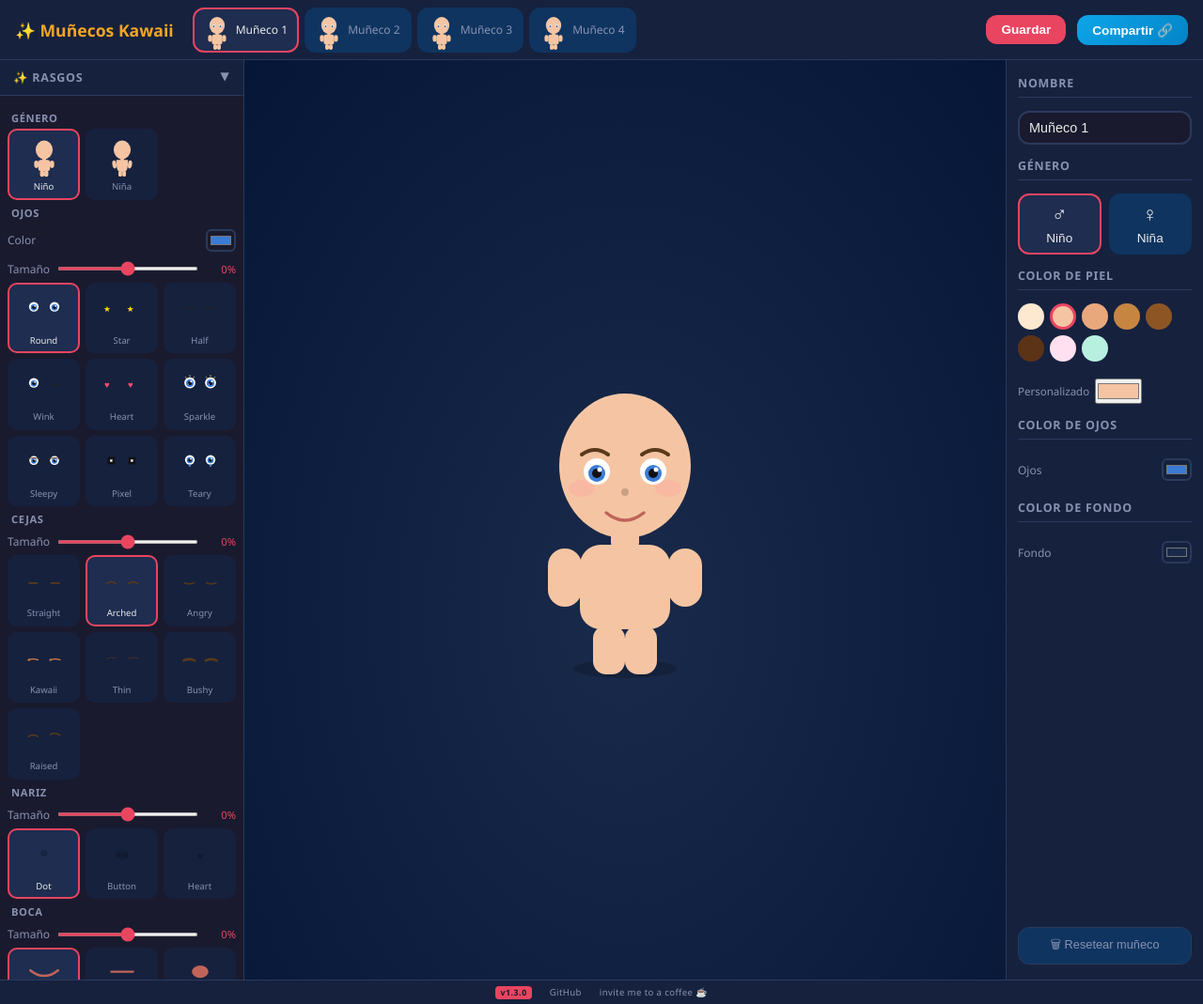
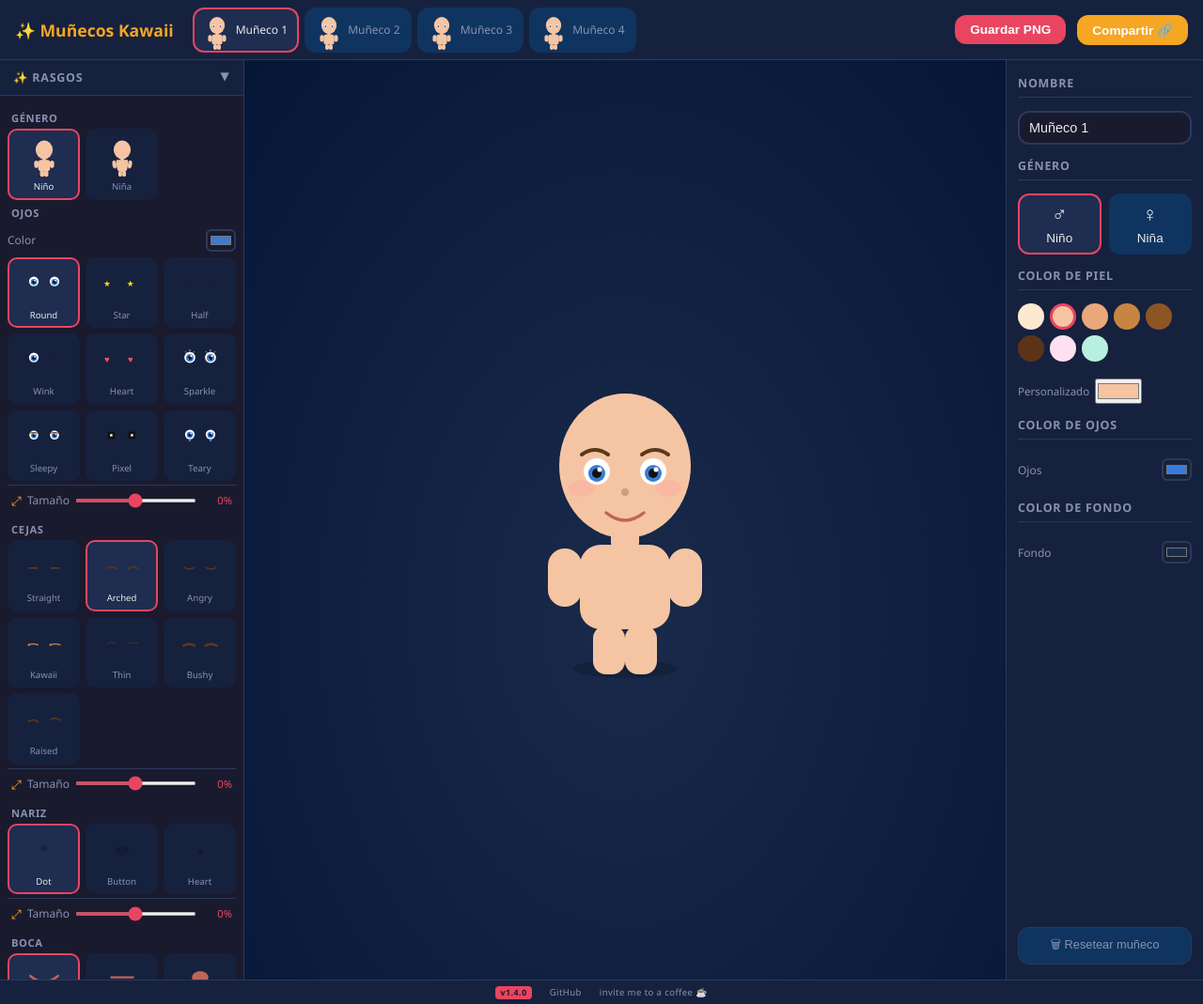
Before and after one commit to davic80/munecos-kawaii, a Flask app: page / in a window 1280 px wide. Shown: the whole page at 94% size. Run offline with Flask 3, Linux system fonts and the light colour scheme; some libraries are stand-ins or nearby versions.

Commit message:
feat: v1.4.0 — PNG export, robust share, visible sliders
- btn-save now exports the doll as a PNG download (480px, bg included)
  using XMLSerializer + canvas; shows '¡Descargado!' feedback
- shareDoll() uses clipboard API with textarea execCommand fallback;
  shows a slide-up toast notification instead of changing button text
- Scale sliders moved below item grid with border separator + ⤢ icon
  so they are easy to find per-subsection
- btn-share style: flat --accent2 color matching header button style
- Add .toast / .toast-error CSS with slide-up animation
- Bump footer to v1.4.0; update CHANGELOG

```diff
--- a/app/templates/index.html
+++ b/app/templates/index.html
@@ -15,7 +15,7 @@
   <div class="slots" id="slots">
     <!-- Slot tabs generated by JS -->
   </div>
-  <button class="btn-save" id="btn-save">Guardar</button>
+  <button class="btn-save" id="btn-save">Guardar PNG</button>
   <button class="btn-share" id="btn-share">Compartir &#128279;</button>
 </header>
 
@@ -95,7 +95,7 @@
 
 <!-- ====== FOOTER ====== -->
 <div class="footer-bar">
-  <span class="footer-version">v1.3.0</span>
+  <span class="footer-version">v1.4.0</span>
   <span class="footer-sep">·</span>
   <a href="https://github.com/davic80/munecos-kawaii"
      target="_blank" rel="noopener" class="footer-link">GitHub</a>
--- a/static/app.js
+++ b/static/app.js
@@ -976,27 +976,6 @@ function buildPanel() {
         body.appendChild(colorRow);
       }
 
-      // Scale slider for this sub-category
-      if (sub.scaleField) {
-        const curVal = doll[sub.scaleField] || 0;
-        const scaleRow = document.createElement('div');
-        scaleRow.className = 'scale-row';
-        scaleRow.innerHTML = `
-          <label>Tamaño</label>
-          <input type="range" min="-50" max="50" step="1" value="${curVal}" id="scl-${sub.cat}"/>
-          <span class="scale-val" id="scl-val-${sub.cat}">${curVal > 0 ? '+' : ''}${curVal}%</span>`;
-        const inp = scaleRow.querySelector('input');
-        const lbl = scaleRow.querySelector('.scale-val');
-        inp.addEventListener('input', e => {
-          const v = parseInt(e.target.value, 10);
-          doll[sub.scaleField] = v;
-          lbl.textContent = `${v > 0 ? '+' : ''}${v}%`;
-          saveCollection();
-          renderDoll(document.getElementById('doll-layers'), doll);
-        });
-        body.appendChild(scaleRow);
-      }
-
       // Item grid
       const grid = document.createElement('div');
       grid.className = 'item-grid';
@@ -1017,6 +996,28 @@ function buildPanel() {
       });
 
       body.appendChild(grid);
+
+      // Scale slider for this sub-category (below the item grid)
+      if (sub.scaleField) {
+        const curVal = doll[sub.scaleField] || 0;
+        const scaleRow = document.createElement('div');
+        scaleRow.className = 'scale-row';
+        scaleRow.innerHTML = `
+          <span class="scale-icon">⤢</span>
+          <label>Tamaño</label>
+          <input type="range" min="-50" max="50" step="1" value="${curVal}" id="scl-${sub.cat}"/>
+          <span class="scale-val" id="scl-val-${sub.cat}">${curVal > 0 ? '+' : ''}${curVal}%</span>`;
+        const inp = scaleRow.querySelector('input');
+        const lbl = scaleRow.querySelector('.scale-val');
+        inp.addEventListener('input', e => {
+          const v = parseInt(e.target.value, 10);
+          doll[sub.scaleField] = v;
+          lbl.textContent = `${v > 0 ? '+' : ''}${v}%`;
+          saveCollection();
+          renderDoll(document.getElementById('doll-layers'), doll);
+        });
+        body.appendChild(scaleRow);
+      }
     });
 
     acc.appendChild(hdr);
@@ -1114,17 +1115,109 @@ function buildPreviewSvg(cat, value, d) {
 function capitalize(s) { return s.charAt(0).toUpperCase() + s.slice(1); }
 
 /* ---------- INIT ---------- */
+// ===== EXPORT PNG =====
+function exportPng() {
+  const btn = document.getElementById('btn-save');
+  btn.textContent = 'Exportando...';
+  btn.disabled = true;
+
+  // Get the SVG element from the doll layers
+  const svgEl = document.querySelector('#doll-layers svg');
+  if (!svgEl) {
+    btn.textContent = 'Guardar PNG';
+    btn.disabled = false;
+    return;
+  }
+
+  const SIZE = 480; // 2× the viewBox width for a crisp export
+  const clone = svgEl.cloneNode(true);
+  clone.setAttribute('width', SIZE);
+  clone.setAttribute('height', Math.round(SIZE * 340 / 240));
+  clone.setAttribute('xmlns', 'http://www.w3.org/2000/svg');
+
+  // Inline the background color so the PNG isn't transparent
+  const bgColor = doll.bgColor || '#1a2a4a';
+  const bgDark = darken(bgColor, 20);
+  const bgRect = document.createElementNS('http://www.w3.org/2000/svg', 'rect');
+  bgRect.setAttribute('width', '240');
+  bgRect.setAttribute('height', '340');
+  bgRect.setAttribute('fill', bgColor);
+  clone.insertBefore(bgRect, clone.firstChild);
+
+  const svgStr = new XMLSerializer().serializeToString(clone);
+  const svgBlob = new Blob([svgStr], { type: 'image/svg+xml;charset=utf-8' });
+  const url = URL.createObjectURL(svgBlob);
+
+  const img = new Image();
+  img.onload = () => {
+    const canvas = document.createElement('canvas');
+    canvas.width  = SIZE;
+    canvas.height = Math.round(SIZE * 340 / 240);
+    const ctx = canvas.getContext('2d');
+    ctx.drawImage(img, 0, 0);
+    URL.revokeObjectURL(url);
+
+    canvas.toBlob(blob => {
+      const a = document.createElement('a');
+      a.href = URL.createObjectURL(blob);
+      a.download = `${(doll.name || 'muneco').replace(/\s+/g, '_')}.png`;
+      a.click();
+      URL.revokeObjectURL(a.href);
+      btn.textContent = '¡Descargado!';
+      btn.disabled = false;
+      setTimeout(() => btn.textContent = 'Guardar PNG', 2000);
+    }, 'image/png');
+  };
+  img.onerror = () => {
+    URL.revokeObjectURL(url);
+    btn.textContent = 'Guardar PNG';
+    btn.disabled = false;
+  };
+  img.src = url;
+}
+
 // ===== URL SHARING =====
+function copyToClipboard(text) {
+  if (navigator.clipboard && navigator.clipboard.writeText) {
+    return navigator.clipboard.writeText(text).then(() => true).catch(() => false);
+  }
+  return new Promise(resolve => {
+    const ta = document.createElement('textarea');
+    ta.value = text;
+    ta.style.cssText = 'position:fixed;top:-9999px;left:-9999px;opacity:0;';
+    document.body.appendChild(ta);
+    ta.focus();
+    ta.select();
+    let ok = false;
+    try { ok = document.execCommand('copy'); } catch (_) {}
+    document.body.removeChild(ta);
+    resolve(ok);
+  });
+}
+
+function showToast(msg, isError) {
+  let toast = document.getElementById('toast');
+  if (!toast) {
+    toast = document.createElement('div');
+    toast.id = 'toast';
+    document.body.appendChild(toast);
+  }
+  toast.textContent = msg;
+  toast.className = 'toast' + (isError ? ' toast-error' : '') + ' show';
+  clearTimeout(toast._t);
+  toast._t = setTimeout(() => toast.classList.remove('show'), 2500);
+}
+
 function shareDoll() {
   const json = JSON.stringify(doll);
   const compressed = LZString.compressToEncodedURIComponent(json);
   const url = `${location.origin}${location.pathname}#d=${compressed}`;
-  const btn = document.getElementById('btn-share');
-  navigator.clipboard.writeText(url).then(() => {
-    btn.textContent = '¡Copiado!';
-    setTimeout(() => btn.textContent = 'Compartir 🔗', 2000);
-  }).catch(() => {
-    prompt('Copia esta URL:', url);
+  copyToClipboard(url).then(ok => {
+    if (ok) {
+      showToast('¡URL copiada al portapapeles! 🔗');
+    } else {
+      prompt('Copia esta URL:', url);
+    }
   });
 }
 
@@ -1160,13 +1253,8 @@ document.addEventListener('DOMContentLoaded', () => {
     updateSlotTabs();
   });
 
-  // Save button
-  document.getElementById('btn-save').addEventListener('click', () => {
-    saveCollection();
-    const btn = document.getElementById('btn-save');
-    btn.textContent = 'Guardado!';
-    setTimeout(() => btn.textContent = 'Guardar', 1500);
-  });
+  // Save/export PNG button
+  document.getElementById('btn-save').addEventListener('click', exportPng);
 
   // Share button
   document.getElementById('btn-share').addEventListener('click', shareDoll);
--- a/static/style.css
+++ b/static/style.css
@@ -141,7 +141,7 @@ header h1 {
 
 /* ===== SHARE BUTTON ===== */
 .btn-share {
-  background: linear-gradient(135deg, #0ea5e9, #0284c7);
+  background: var(--accent2);
   color: #fff;
   border: none;
   border-radius: var(--radius);
@@ -264,8 +289,15 @@ header h1 {
 .scale-row {
   display: flex;
   align-items: center;
-  gap: 8px;
-  padding: 4px 0 6px;
+  gap: 6px;
+  padding: 6px 4px 8px;
+  margin-top: 4px;
+  border-top: 1px solid var(--border);
+}
+.scale-icon {
+  font-size: 0.85rem;
+  color: var(--accent2);
+  flex-shrink: 0;
 }
 .scale-row label { font-size: 0.75rem; color: var(--text-muted); white-space: nowrap; }
 .scale-row input[type="range"] {
```
Also changed, not shown: other parts of static/style.css (+25 -0 lines), CHANGELOG.md.
